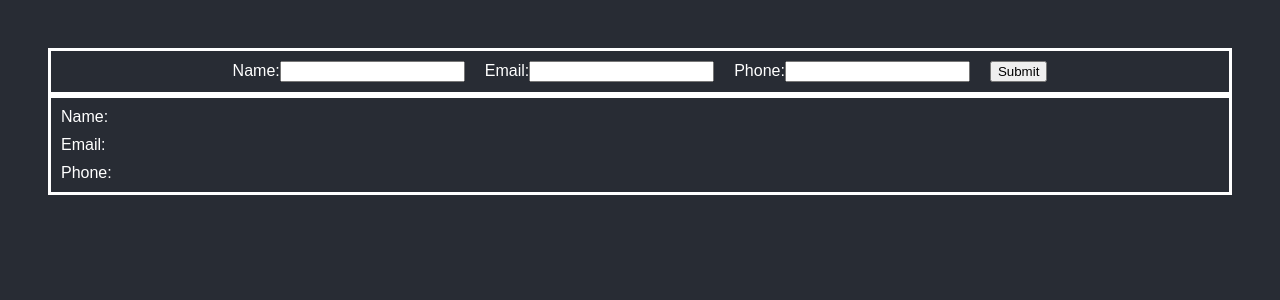
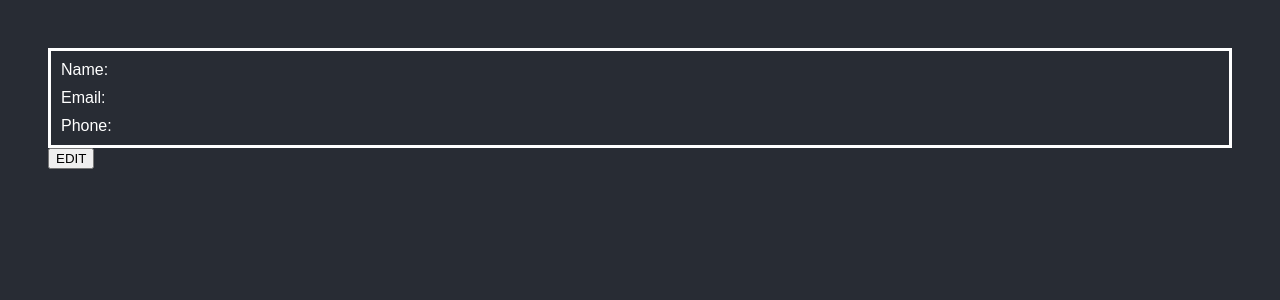
Before and after one commit to SteffanCrowley/cv-project, a React (Create React App) app: page / in a window 1280 px wide. Shown: the top 300 px of the page. Built offline with nearby package versions, Linux system fonts and the light colour scheme.

Commit message:
Add conditional rendering

```diff
--- a/src/App.js
+++ b/src/App.js
@@ -1,93 +1,65 @@
 import React, { Component } from "react";
-import Overview from "./components/Overview";
+import Edit from "./components/Edit";
+import Preview from "./components/Preview";
 import "./styles/App.css";
 
 class App extends Component {
   constructor(props) {
     super(props);
-
-    this.state = {
-      valueName: "",
-      nameInput: "",
-      valueEmail: "",
-      emailInput: "",
-      phoneInput: "",
-      valuePhone: "",
-    };
-
-    this.handleChange = this.handleChange.bind(this);
-    this.handleSubmit = this.handleSubmit.bind(this);
+    this.handleLoginClick = this.handleLoginClick.bind(this);
+    this.handleLogoutClick = this.handleLogoutClick.bind(this);
+    this.state = { isLoggedIn: false };
   }
 
-  handleChange = (event) => {
-    const name = event.target.name;
-    this.setState({
-      [name]: event.target.value,
-    });
-  };
+  handleLoginClick() {
+    this.setState({ isLoggedIn: true });
+  }
 
-  handleSubmit = (event) => {
-    event.preventDefault();
-    this.setState({
-      nameInput: this.state.valueName,
-      emailInput: this.state.valueEmail,
-      phoneInput: this.state.valuePhone,
-    });
-  };
+  handleLogoutClick() {
+    this.setState({ isLoggedIn: false });
+  }
 
   render() {
-    const {
-      valueName,
-      valueEmail,
-      nameInput,
-      emailInput,
-      phoneInput,
-      valuePhone,
-    } = this.state;
-
+    const isLoggedIn = this.state.isLoggedIn;
+    let button;
+    if (isLoggedIn) {
+      button = <PreviewButton onClick={this.handleLogoutClick} />;
+    } else {
+      button = <EditButton onClick={this.handleLoginClick} />;
+    }
     return (
-      <form onSubmit={this.handleSubmit}>
-        <div className="genForm">
-          {" "}
-          <label>
-            Name:
-            <input
-              name="valueName"
-              type="text"
-              value={valueName}
-              onChange={this.handleChange}
-              id="nameInput"
-            />
-          </label>
-          <label>
-            Email:
-            <input
-              name="valueEmail"
-              type="email"
-              value={valueEmail}
-              onChange={this.handleChange}
-              id="emailInput"
-            />
-          </label>
-          <label>
-            Phone:
-            <input
-              name="valuePhone"
-              type="tel"
-              value={valuePhone}
-              onChange={this.handleChange}
-              id="phoneInput"
-            />
-          </label>
-          <input type="submit" value="Submit" />
+      <div>
+        <div>
+          <Greeting isLoggedIn={isLoggedIn} />
+          {button}
         </div>
-
-        <div>
-          <Overview name={nameInput} email={emailInput} phone={phoneInput} />
-        </div>
-      </form>
+      </div>
     );
   }
 }
 
+function EditPage(props) {
+  return <Edit />;
+}
+
+function PreviewPage(props) {
+  return <Preview />;
+}
+
+function Greeting(props) {
+  const isLoggedIn = props.isLoggedIn;
+  if (isLoggedIn) {
+    return <EditPage />;
+  }
+  return <PreviewPage />;
+}
+
+function EditButton(props) {
+  return <button onClick={props.onClick}>EDIT</button>;
+}
+
+function PreviewButton(props) {
+  return <button onClick={props.onClick}>PREVIEW</button>;
+}
+
 export default App;
--- /dev/null
+++ b/src/components/Edit.js
@@ -0,0 +1,93 @@
+import React, { Component } from "react";
+import "../styles/App.css";
+import Preview from "./Preview";
+
+class Edit extends Component {
+  constructor(props) {
+    super(props);
+
+    this.state = {
+      valueName: "",
+      nameInput: "",
+      valueEmail: "",
+      emailInput: "",
+      phoneInput: "",
+      valuePhone: "",
+    };
+
+    this.handleChange = this.handleChange.bind(this);
+    this.handleSubmit = this.handleSubmit.bind(this);
+  }
+
+  handleChange = (event) => {
+    const name = event.target.name;
+    this.setState({
+      [name]: event.target.value,
+    });
+  };
+
+  handleSubmit = (event) => {
+    event.preventDefault();
+    this.setState({
+      nameInput: this.state.valueName,
+      emailInput: this.state.valueEmail,
+      phoneInput: this.state.valuePhone,
+    });
+  };
+
+  render() {
+    const {
+      valueName,
+      valueEmail,
+      nameInput,
+      emailInput,
+      phoneInput,
+      valuePhone,
+    } = this.state;
+
+    return (
+      <form onSubmit={this.handleSubmit}>
+        <div className="genForm">
+          {" "}
+          <label>
+            Name:
+            <input
+              name="valueName"
+              type="text"
+              value={valueName}
+              onChange={this.handleChange}
+              id="nameInput"
+            />
+          </label>
+          <label>
+            Email:
+            <input
+              name="valueEmail"
+              type="email"
+              value={valueEmail}
+              onChange={this.handleChange}
+              id="emailInput"
+            />
+          </label>
+          <label>
+            Phone:
+            <input
+              name="valuePhone"
+              type="tel"
+              value={valuePhone}
+              onChange={this.handleChange}
+              id="phoneInput"
+            />
+          </label>
+          <input type="submit" value="Submit" />
+        </div>
+
+        <div>
+          <Preview name={nameInput} email={emailInput} phone={phoneInput} />
+        </div>
+      </form>
+    );
+  }
+}
+
+export default Edit;
--- a/src/components/Overview.js
+++ b/src/components/Preview.js
@@ -1,7 +1,7 @@
 import React from "react";
 import "../styles/App.css";
 
-const Overview = (props) => {
+const Preview = (props) => {
   const { name, email, phone } = props;
 
   return (
@@ -13,4 +13,4 @@ const Overview = (props) => {
   );
 };
 
-export default Overview;
+export default Preview;
```
